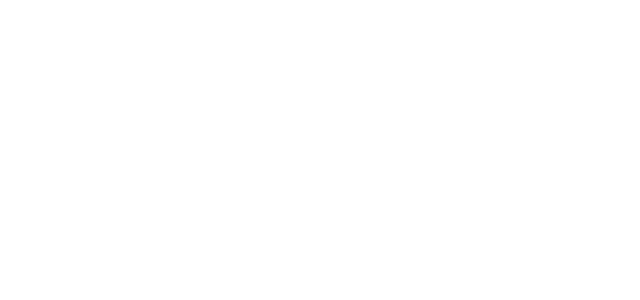
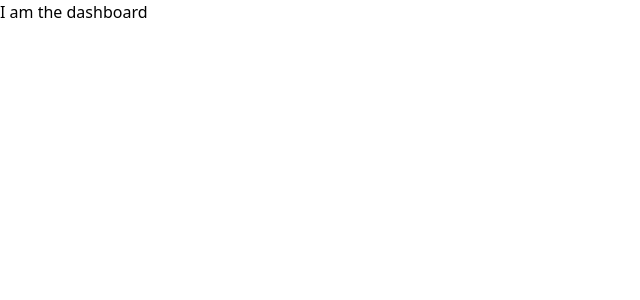
Before and after one commit to Shoetan/issue-tracker-vite, a React (Vite) app: page /dashboard in a window 1280 px wide. Before the commit this address had no page. Shown: the top 300 px of the page, without its empty margins (0-640 px from the left). Built offline with nearby package versions, Linux system fonts and the light colour scheme.

Commit message:
created dashboard

```diff
--- a/src/App.jsx
+++ b/src/App.jsx
@@ -2,6 +2,8 @@
 import LoginPage from './components/loginpage'
 
 import RegisterPage from './components/registerpage'
+
+import Dashboard from './components/dashboard'
 
 /* React router imported to make naviagating the app easy */
 
@@ -20,6 +22,7 @@
           {/* Route fixes the path and specifies what components to render */}
           <Route path="/" element={<LoginPage />} />
           <Route path="/register" element={<RegisterPage />} />
+          <Route path="/dashboard" element={<Dashboard />} />
         </Routes>
 
       </Router>
--- a/src/Logic/login.js
+++ b/src/Logic/login.js
@@ -5,6 +5,8 @@
 
 /* importing the auth service to be used */
 import { auth } from '../firebase_config'
+import { useNavigate} from 'react-router-dom'
+
 
 
 /* function to login user takes two parameters of email and password */
@@ -14,6 +16,8 @@
             /* calling the firebase function used to log in already existing user*/
         await signInWithEmailAndPassword(auth, email, password)
         console.log('I am logged in')
+        navigate('/dashboard')
+
 
     } catch (error) {
         console.log(error.message)
--- /dev/null
+++ b/src/components/dashboard.jsx
@@ -0,0 +1,9 @@
+const Dashboard = () => {
+    return (
+        <div>
+            I am the dashboard
+        </div>
+     );
+}
+
+export default Dashboard;
```
